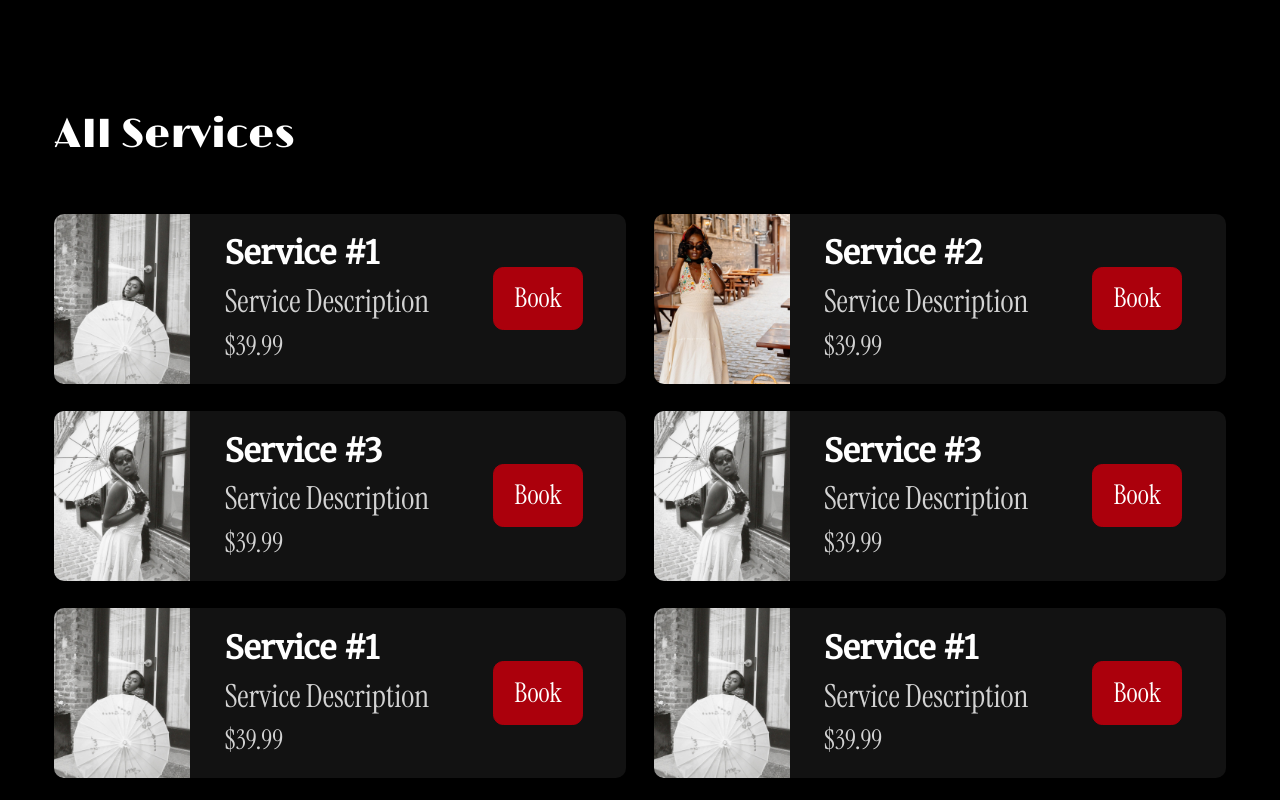
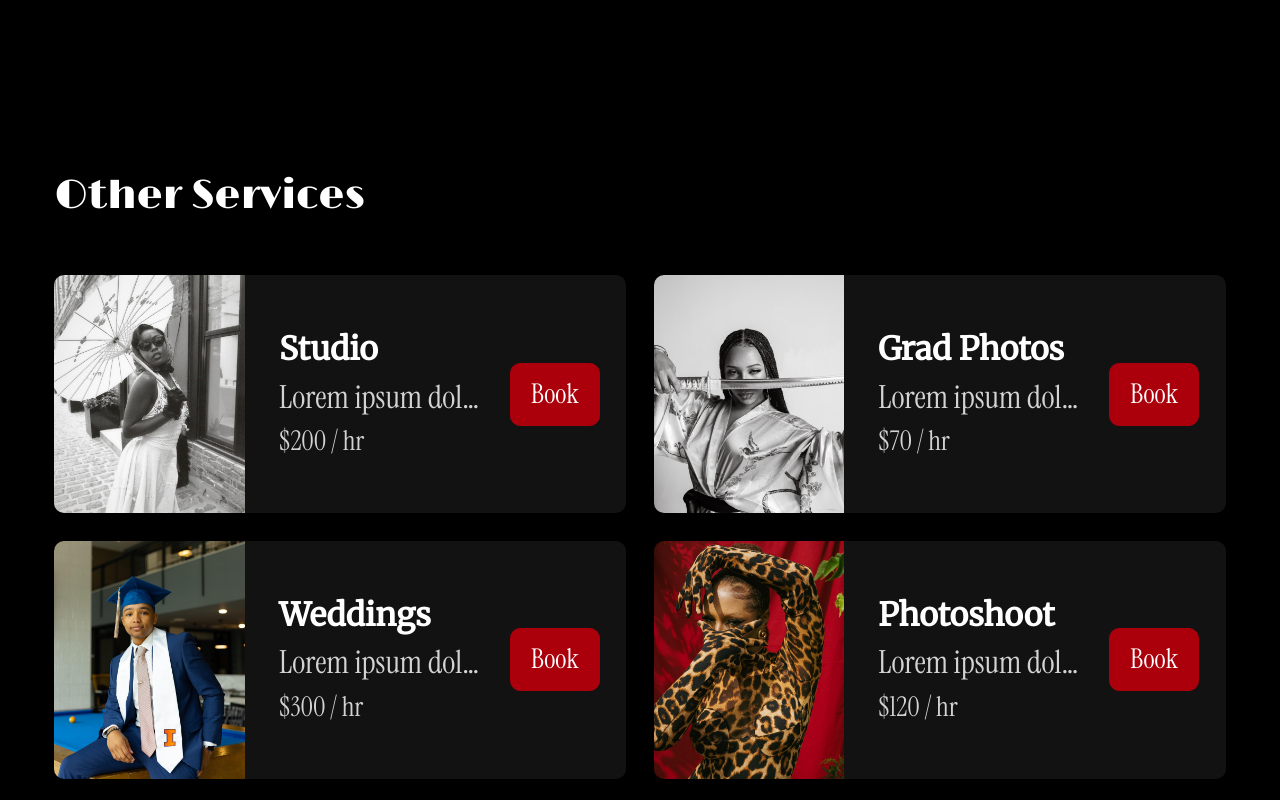
Before and after one commit to oremaproductions/oremaproductions.github.io, a plain HTML site: page booking.html in a window 1280 px wide. Shown: the part 1460-2260 px from the top of the page. Drawn offline with nearby package versions, Linux system fonts and the light colour scheme; a web font is replaced by a local one.

Commit message:
implemented dynamic service selection

```diff
--- a/booking.html
+++ b/booking.html
@@ -104,7 +104,7 @@
                                     Book OP
                                 </a>
                                 <ul class="dropdown-menu">
-                                    <li><a class="dropdown-item" href="booking.html?service='service1'">Hourly</a></li>
+                                    <li><a class="dropdown-item" href="booking.html?service=service1">Hourly</a></li>
                                     <li><a class="dropdown-item" href="#">Premium</a></li>
                                     <li><a class="dropdown-item" href="#">Packages</a></li>
                                 </ul>
@@ -133,20 +133,26 @@
     /* order: 1; */
 ">
                 <div class="col-12 w-auto d-flex align-items-center align-items-sm-start flex-col">
-                    <span class="fs-4 text-white font-1 d-sm-none">
+                    <span class="fs-4 text-white font-1 d-sm-none" name="service_alias">
                         Service #1
                     </span>
+                    <p class="font-3 fs-7 col-12 text-white text-center text-sm-start d-sm-none fw-bold" name="service_price">
+
+                    </p>
                     <p class="text-white m-0 fs-6 font-3 p-0 mb-4 d-sm-none">Let's get you on the calendar. </p>
-                    <img src="imgs/orema11.jpg" id="coverImg" alt="" class="img-fluid col-10 col-sm-12 p-1 rounded">
-                    <p class="font-3 fs-7 col-12 text-white text-center text-sm-start mt-4 mb-5 ">
-                        Lorem ipsum dolor sit amet, consectetur adipiscing elit. Nullam ut ligula nec justo scelerisque feugiat. Proin quis augue at justo vulputate scelerisque. Aenean sit amet felis nec lorem hendrerit dictum. Integer non diam ac quam gravida cursus. Ut non risus vel felis dapibus fermentum eget ac lorem.
+                    <img src="" id="coverImg" alt="" class="img-fluid col-10 col-sm-12 p-1 rounded">
+                    <p class="font-3 fs-7 col-12 text-white text-center text-sm-start mt-4 mb-3 " id="service_description">
+
                     </p>
                 </div>
             </div>
             <div class="col-12 col-lg-5 col-sm-6 p-2 ">
-                <span class="fs-4 text-white font-1 d-none d-sm-block">
+                <span class="fs-4 text-white font-1 d-none d-sm-block" name="service_alias">
                     Service #1
                 </span>
+                <p class="font-3 fs-7 col-12 text-white text-center d-none text-sm-start d-sm-block fw-bold" name="service_price">
+
+                    </p>
                 <p class="text-white m-0 fs-6 font-3 p-0 mb-4 d-none d-sm-block">Let's get you on the calendar. </p>
                 <div id="calendar-container" class="flatpickr-input" readonly="readonly"></div>
                 <div id="timeslots" class="">
@@ -172,63 +178,10 @@
         </div>
         <div class="container-fluid bg-dark p-2 pt-2 pb-2 mt-4">
             <span class="fs-4 text-white font-1 p-4">
-                All Services
+                Other Services
             </span>
-            <div class="thmbs mb-3 d-flex mt-1 p-3 justify-content-center">
-                <div class="col-12 col-sm-6 p-2 row m-0  thmb  ">
-                    <div class="col thmb-cover p-0"><img src="imgs/orema11.jpg" alt="" class="img-fluid"></div>
-                    <div class="w-auto flex-col justify-content-center thmb-text pl-2 text-white">
-                        <span class="fs-5 thmb-name font-3">Service #1</span>
-                        <span class="thmb-description fs-5 font-2">Service Description</span>
-                        <span class="thmb-action  font-2">$39.99</span>
-                    </div>
-                    <div class="col thmb-btn d-flex"><button class="btn btn-danger text-white font-2">Book</button></div>
-                </div>
-                <div class="col-12 col-sm-6 p-2 row m-0  thmb ">
-                    <div class="col thmb-cover p-0"><img src="imgs/orema12.jpg" alt="" class="img-fluid"></div>
-                    <div class="w-auto flex-col justify-content-center thmb-text pl-2 text-white">
-                        <span class="fs-5 thmb-name font-3">Service #2</span>
-                        <span class="thmb-description fs-5 font-2">Service Description</span>
-                        <span class="thmb-action  font-2">$39.99</span>
-                    </div>
-                    <div class="col thmb-btn d-flex"><button class="btn btn-danger text-white font-2">Book</button></div>
-                </div>
-                <div class="col-12 col-sm-6 p-2 row m-0  thmb ">
-                    <div class="col thmb-cover p-0"><img src="imgs/orema13.jpg" alt="" class="img-fluid"></div>
-                    <div class="w-auto flex-col justify-content-center thmb-text pl-2 text-white">
-                        <span class="fs-5 thmb-name font-3">Service #3</span>
-                        <span class="thmb-description fs-5 font-2">Service Description</span>
-                        <span class="thmb-action font-2">$39.99</span>
-                    </div>
-                    <div class="col thmb-btn d-flex"><button class="btn btn-danger text-white font-2">Book</button></div>
-                </div>
-                <div class="col-12 col-sm-6 p-2 row m-0  thmb ">
-                    <div class="col thmb-cover p-0"><img src="imgs/orema13.jpg" alt="" class="img-fluid"></div>
-                    <div class="w-auto flex-col justify-content-center thmb-text pl-2 text-white">
-                        <span class="fs-5 thmb-name font-3">Service #3</span>
-                        <span class="thmb-description fs-5 font-2">Service Description</span>
-                        <span class="thmb-action font-2">$39.99</span>
-                    </div>
-                    <div class="col thmb-btn d-flex"><button class="btn btn-danger text-white font-2">Book</button></div>
-                </div>
-                <div class="col-12 col-sm-6 p-2 row m-0  thmb  ">
-                    <div class="col thmb-cover p-0"><img src="imgs/orema11.jpg" alt="" class="img-fluid"></div>
-                    <div class="w-auto flex-col justify-content-center thmb-text pl-2 text-white">
-                        <span class="fs-5 thmb-name font-3">Service #1</span>
-                        <span class="thmb-description fs-5 font-2">Service Description</span>
-                        <span class="thmb-action  font-2">$39.99</span>
-                    </div>
-                    <div class="col thmb-btn d-flex"><button class="btn btn-danger text-white font-2">Book</button></div>
-                </div>
-                <div class="col-12 col-sm-6 p-2 row m-0  thmb  ">
-                    <div class="col thmb-cover p-0"><img src="imgs/orema11.jpg" alt="" class="img-fluid"></div>
-                    <div class="w-auto flex-col justify-content-center thmb-text pl-2 text-white">
-                        <span class="fs-5 thmb-name font-3">Service #1</span>
-                        <span class="thmb-description fs-5 font-2">Service Description</span>
-                        <span class="thmb-action  font-2">$39.99</span>
-                    </div>
-                    <div class="col thmb-btn d-flex"><button class="btn btn-danger text-white font-2">Book</button></div>
-                </div>
+            <div id="services" class="thmbs mb-3 d-flex mt-1 p-3 justify-content-center">
+
             </div>
         </div>
         <div id="collab" class="d-flex w-100  pt-5 pb-5 justify-content-center flex-col align-items-center position-relative ">
@@ -273,6 +226,7 @@
         <script src="https://code.jquery.com/ui/1.14.1/jquery-ui.js" integrity="sha256-9zljDKpE/mQxmaR4V2cGVaQ7arF3CcXxarvgr7Sj8Uc=" crossorigin="anonymous"></script>
         <script src="js/global.js"></script>
         <script src="js/booking.js"></script>
+        <script src="js/services.js"></script>
     </body>
 
     </html>
--- a/css/index.css
+++ b/css/index.css
@@ -268,7 +268,11 @@ div.openingBox:hover {
         font-weight: bold;
     }
 
-
+    span.thmb-description{
+    overflow: hidden;
+    white-space: nowrap;
+    text-overflow: ellipsis;
+}
 
 
     .thmb-text {
--- /dev/null
+++ b/js/services.js
@@ -0,0 +1,103 @@
+let params = new URLSearchParams(document.location.search);
+let service_id = params.get('service');
+const services = {
+	'service1' : {
+		'cover_img' : 'imgs/orema11.jpg',
+		'description' : 'Lorem ipsum dolor sit amet, consectetur adipiscing elit. Nullam ut ligula nec justo scelerisque feugiat. Proin quis augue at justo vulputate scelerisque. Aenean sit amet felis nec lorem hendrerit dictum. Integer non diam ac quam gravida cursus. Ut non risus vel felis dapibus fermentum eget ac lorem.',
+		'alias' : 'Photoshoot',
+		'price' : '$120 / hr',
+		'payment_link' : ''
+	},
+	'service2' : {
+		'cover_img' : 'imgs/orema13.jpg',
+		'description' : 'Lorem ipsum dolor sit amet, consectetur adipiscing elit. Nullam ut ligula nec justo scelerisque feugiat. Proin quis augue at justo vulputate scelerisque. Aenean sit amet felis nec lorem hendrerit dictum. Integer non diam ac quam gravida cursus. Ut non risus vel felis dapibus fermentum eget ac lorem.',
+		'alias' : 'Studio',
+		'price' : '$200 / hr',
+		'payment_link' : ''
+	},
+	'service3' : {
+		'cover_img' : 'imgs/orema9.jpg',
+		'description' : 'Lorem ipsum dolor sit amet, consectetur adipiscing elit. Nullam ut ligula nec justo scelerisque feugiat. Proin quis augue at justo vulputate scelerisque. Aenean sit amet felis nec lorem hendrerit dictum. Integer non diam ac quam gravida cursus. Ut non risus vel felis dapibus fermentum eget ac lorem.',
+		'alias' : 'Grad Photos',
+		'price' : '$70 / hr',
+		'payment_link' : ''
+	},
+	'service4' : {
+		'cover_img' : 'imgs/orema3.jpg',
+		'description' : 'Lorem ipsum dolor sit amet, consectetur adipiscing elit. Nullam ut ligula nec justo scelerisque feugiat. Proin quis augue at justo vulputate scelerisque. Aenean sit amet felis nec lorem hendrerit dictum. Integer non diam ac quam gravida cursus. Ut non risus vel felis dapibus fermentum eget ac lorem.',
+		'alias' : 'Weddings',
+		'price' : '$300 / hr',
+		'payment_link' : ''
+	},
+	'service5' : {
+		'cover_img' : 'imgs/orema16.jpg',
+		'description' : 'Lorem ipsum dolor sit amet, consectetur adipiscing elit. Nullam ut ligula nec justo scelerisque feugiat. Proin quis augue at justo vulputate scelerisque. Aenean sit amet felis nec lorem hendrerit dictum. Integer non diam ac quam gravida cursus. Ut non risus vel felis dapibus fermentum eget ac lorem.',
+		'alias' : 'Photoshoot',
+		'price' : '$120 / hr',
+		'payment_link' : ''
+	}
+}
+
+
+
+function is_valid_service(){
+	return service_id != null && services.hasOwnProperty(service_id);
+}
+function get_service_data(service_id) {
+	return (is_valid_service() && services[service_id]) || services['service1'];
+}
+function update_service(service_id) {
+	let service = get_service_data(service_id);
+	document.querySelector('#coverImg').setAttribute('src', service['cover_img']);
+	document.querySelector('#service_description').innerText = service['description'];
+	document.querySelector('#service').value = service['alias'];
+	document.querySelectorAll('span[name=service_alias]').forEach((ele, index) => { ele.innerText = service['alias']});
+	document.querySelectorAll('p[name=service_price]').forEach((ele, index) => { ele.innerText = service['price']});
+
+	let active_service_id = (is_valid_service(service_id)) ? service_id: "service1";
+	populate_other_services(active_service_id);
+	return true;
+
+}
+//List all services
+/*<div class="col-12 col-sm-6 p-2 row m-0  thmb ">
+                <div class="col thmb-cover p-0"><img src="imgs/orema13.jpg" alt="" class="img-fluid"></div>
+                <div class="w-auto flex-col justify-content-center thmb-text pl-2 text-white">
+                    <span class="fs-5 thmb-name font-3">Service #3</span>
+                    <span class="thmb-description fs-5 font-2">Service Description</span>
+                    <span class="thmb-action font-2">$39.99</span>
+                </div>
+                <div class="col thmb-btn d-flex"><button class="btn btn-danger text-white font-2">Book</button></div>
+            </div>*/
+function populate_other_services(active_service_id) {
+	for (var i = 0; i < Object.keys(services).length; i++){
+		if(Object.keys(services)[i] != active_service_id){
+			let service = services[Object.keys(services)[i]];
+			let $div = $("<div>", {class: "col-12 col-sm-6 p-2 row m-0 row-cols-3 thmb"});
+			let $div2 = $("<div>", {class: "col-4 thmb-cover p-0"});
+			let $div3 = $("<div>", {class: "col-5 p-0 flex-col justify-content-center thmb-text pl-2 text-white"});
+			let $div4 = $("<div>", {class: "col-3 thmb-btn d-flex"});
+			let $span = $("<span>", {class: "fs-5 thmb-name font-3"});
+			$span.html(service['alias']);
+			let $span2 = $("<span>", {class: "thmb-description fs-5 font-2"});
+			$span2.html(service['description']);
+			let $span3 = $("<span>", {class: "thmb-action font-2"});
+			$span3.html(service['price']);
+			let $img = $("<img>", {class: "img-fluid", src: service['cover_img']});
+			let $button = $("<button>", {class: "btn btn-danger text-white font-2", onclick: 'redirectTo("./booking.html?service=' + Object.keys(services)[i] + '","replace")'});
+			$button.html('Book');
+			$div3.append($span);
+			$div3.append($span2);
+			$div3.append($span3);
+			$div2.append($img);
+			$div4.append($button);
+			$div.append($div2);
+			$div.append($div3);
+			$div.append($div4);
+
+			$('#services').append($div);
+		}
+	}
+}
+
+	update_service(service_id);
```
